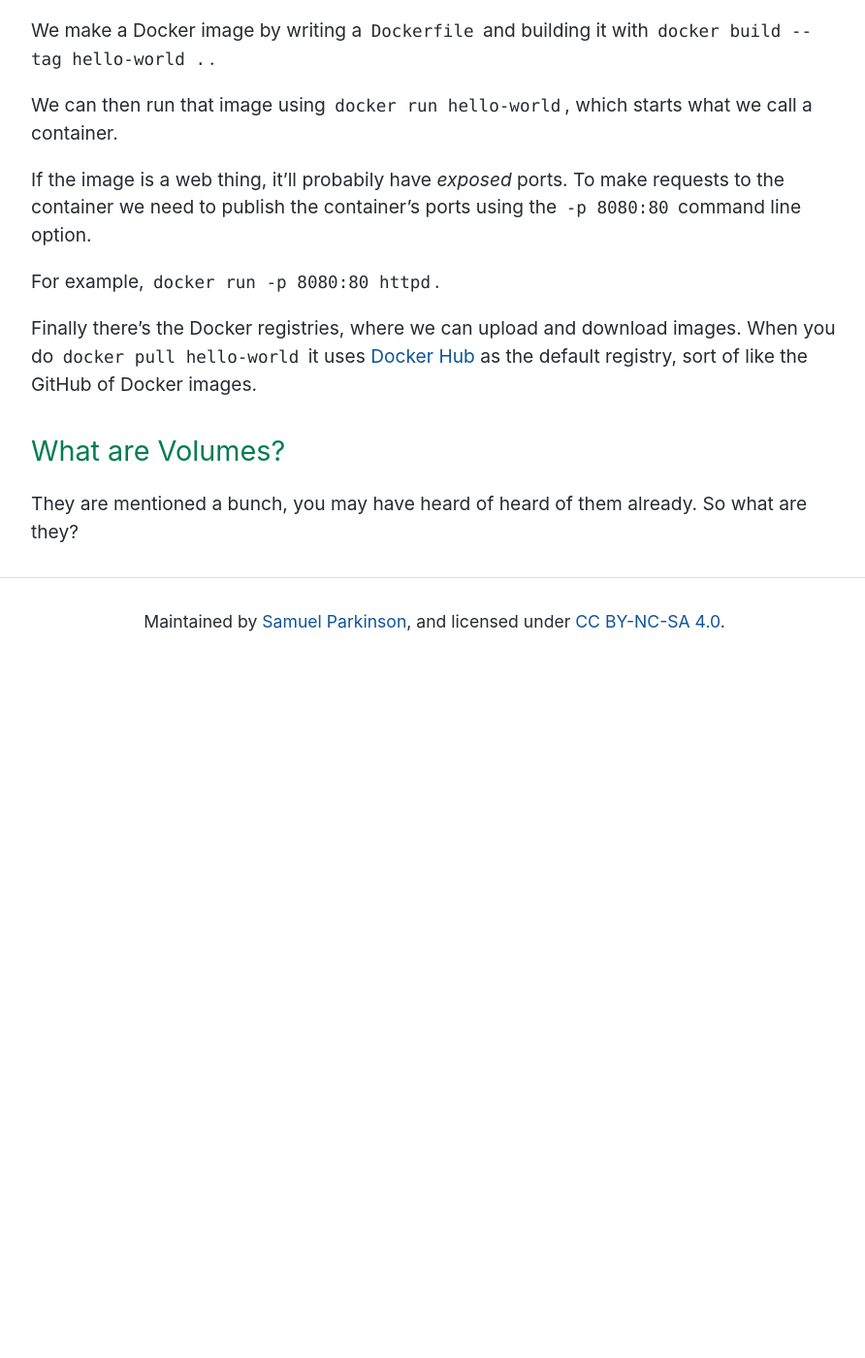
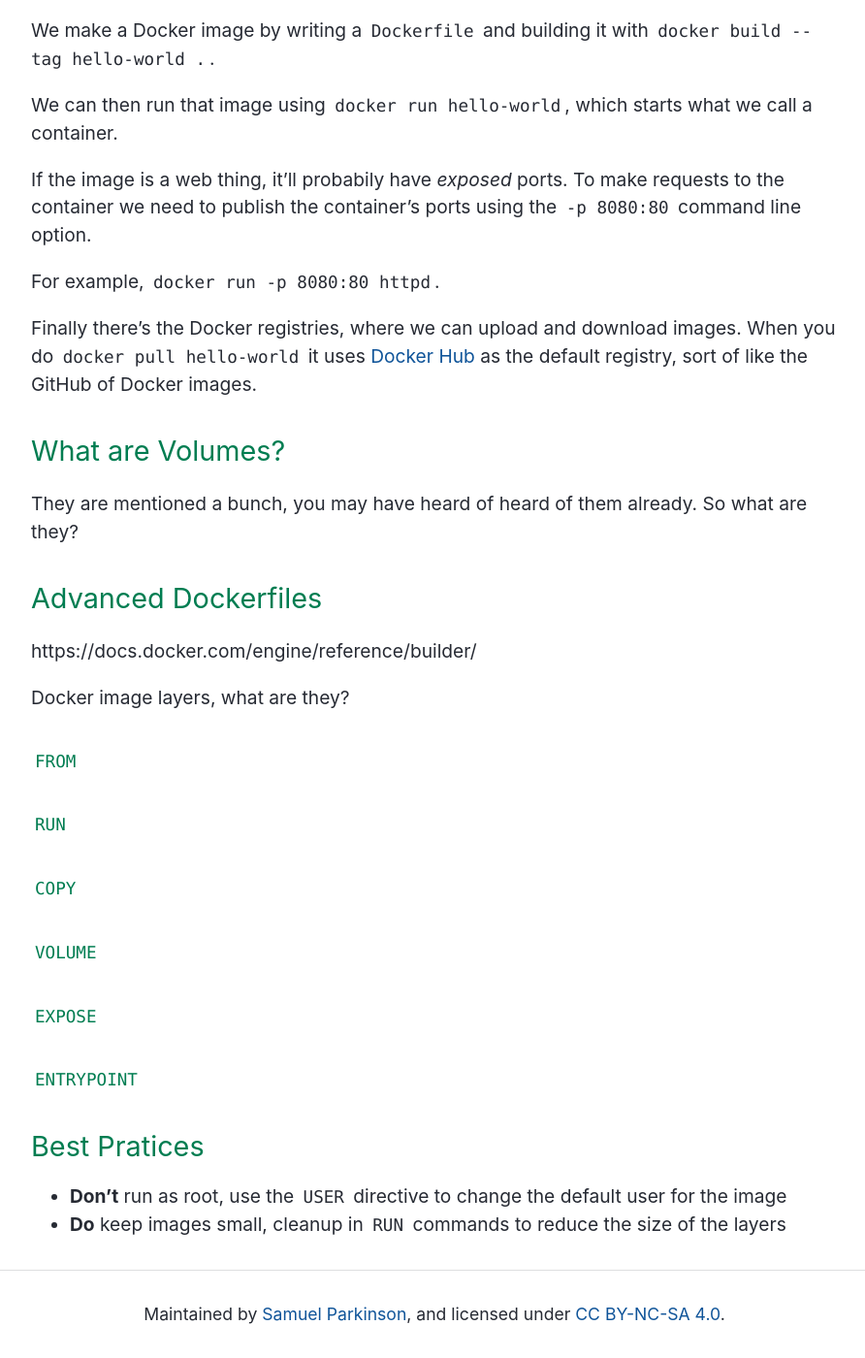
Before and after one commit to sjparkinson/uncomplicated.systems, a Jekyll site: the page built from _posts/2018-06-05-docker-0110-dockerfiles-and-volumes.md, in a window 1280 px wide and 1400 px high, scrolled down 708 px. Shown: the whole window at 97% size, without its empty margins (192-1084 px from the left). Built offline with Jekyll 4.4.1, drawn with Linux system fonts in a browser that asks for light colours; before the commit the page ends 1394 px from its top, so only the background shows below that.

Commit message:
Update 2018-06-05-docker-0110-dockerfiles-and-volumes.md

```diff
--- a/_posts/2018-06-05-docker-0110-dockerfiles-and-volumes.md
+++ b/_posts/2018-06-05-docker-0110-dockerfiles-and-volumes.md
@@ -25,3 +25,26 @@ Finally there's the Docker registries, where we can upload and download images.
 ## What are Volumes?
 
 They are mentioned a bunch, you may have heard of heard of them already. So what are they?
+
+## Advanced Dockerfiles
+
+https://docs.docker.com/engine/reference/builder/
+
+Docker image layers, what are they?
+
+### `FROM`
+
+### `RUN`
+
+### `COPY`
+
+### `VOLUME`
+
+### `EXPOSE`
+
+### `ENTRYPOINT`
+
+## Best Pratices
+
+* **Don't** run as root, use the `USER` directive to change the default user for the image
+* **Do** keep images small, cleanup in `RUN` commands to reduce the size of the layers
```
